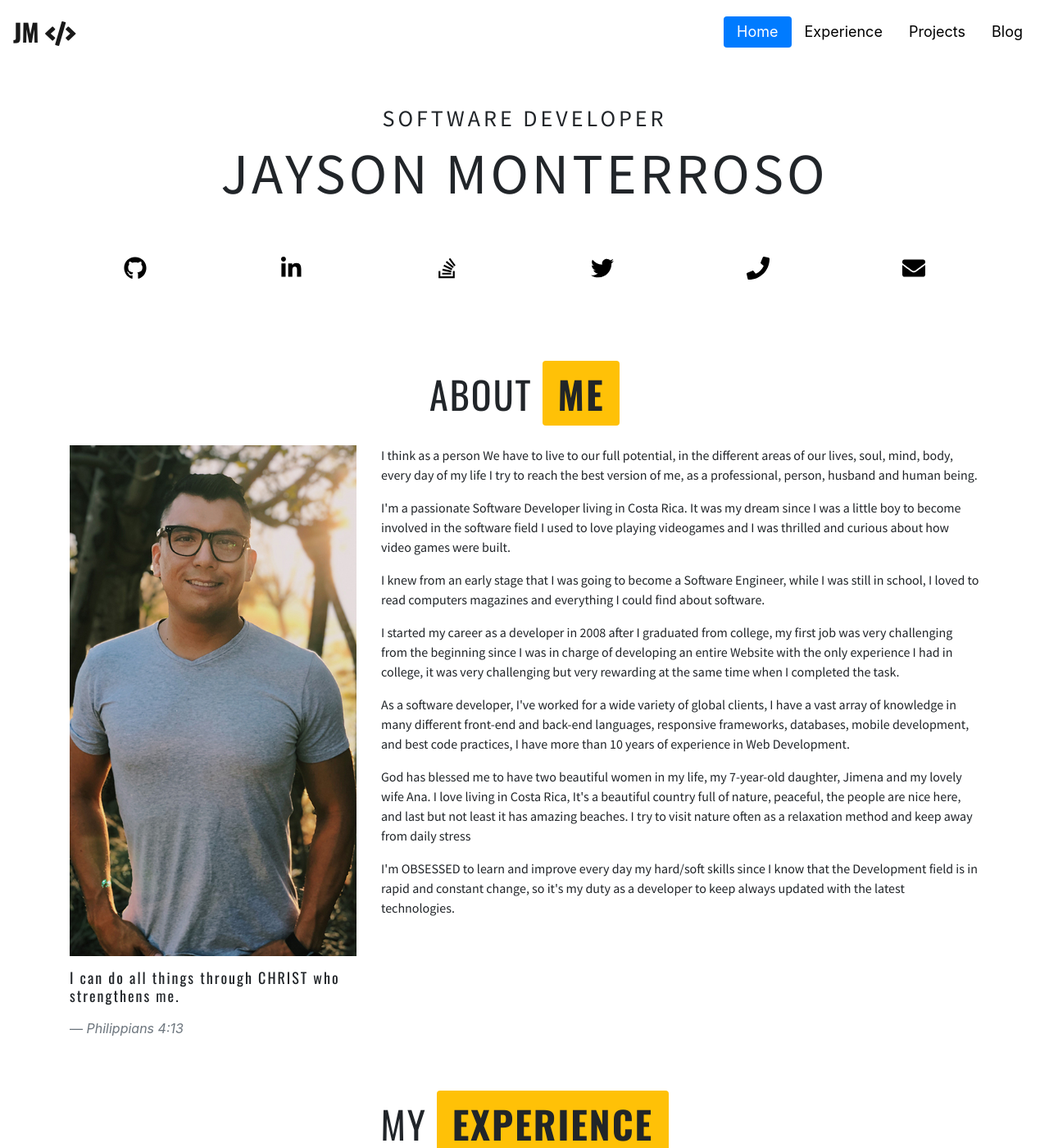
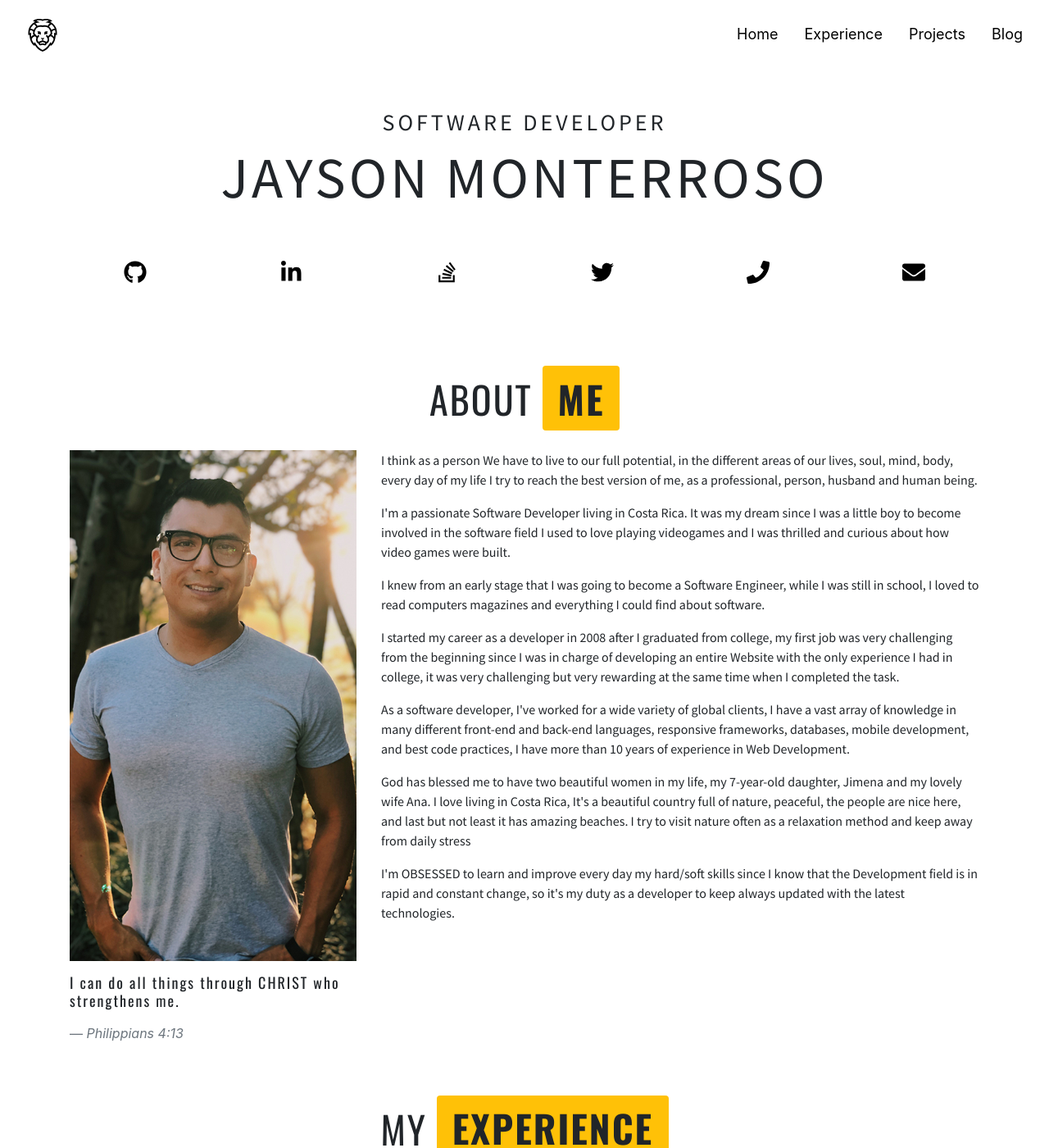
Before and after one commit to jmonterroso/jmonterroso.github.io, a Jekyll site: the page built from index.html, in a window 1280 px wide and 1400 px high. Shown: the whole window at 82% size. Built offline with Jekyll 4.4.1, drawn with Linux system fonts in a browser that asks for light colours; nearby versions of some CDN libraries.

Commit message:
adding new icon to site

```diff
--- a/_includes/partials/nav-bar.html
+++ b/_includes/partials/nav-bar.html
@@ -1,5 +1,5 @@
 <nav class="navbar navbar-expand-lg navbar-light p-3  sticky-top" >
-    <a class="navbar-brand oswald fw-700 fz-30" href="{{ site.url }}/">JM <em class="fas fa-code"></em></a>
+    <a class="navbar-brand oswald fw-700 fz-30" href="{{ site.url }}/"><img src="/img/lion-icon.svg" alt="ariel lion" class="d-inline-block ml-3" width="40" /></a>
     <button class="navbar-toggler" type="button" data-toggle="collapse" data-target="#navbarNav" aria-controls="navbarNav" aria-expanded="false" aria-label="Toggle navigation">
         <span class="navbar-toggler-icon"></span>
     </button>
--- a/_sass/_navigation.scss
+++ b/_sass/_navigation.scss
@@ -1,3 +1,15 @@
-.navbar{
-  background: rgba(255,255, 255, 0.7);
+.navbar {
+  background: rgba(255, 255, 255, 0.7);
+
+  .nav-link {
+    border-radius: 0!important;
+  }
+
+  .nav-link.active {
+    background: transparent;
+    color: #000000;
+    //border-bottom: 2px solid #000;
+
+
+  }
 }
```
Also changed, not shown: img/lion-icon.svg (added).
